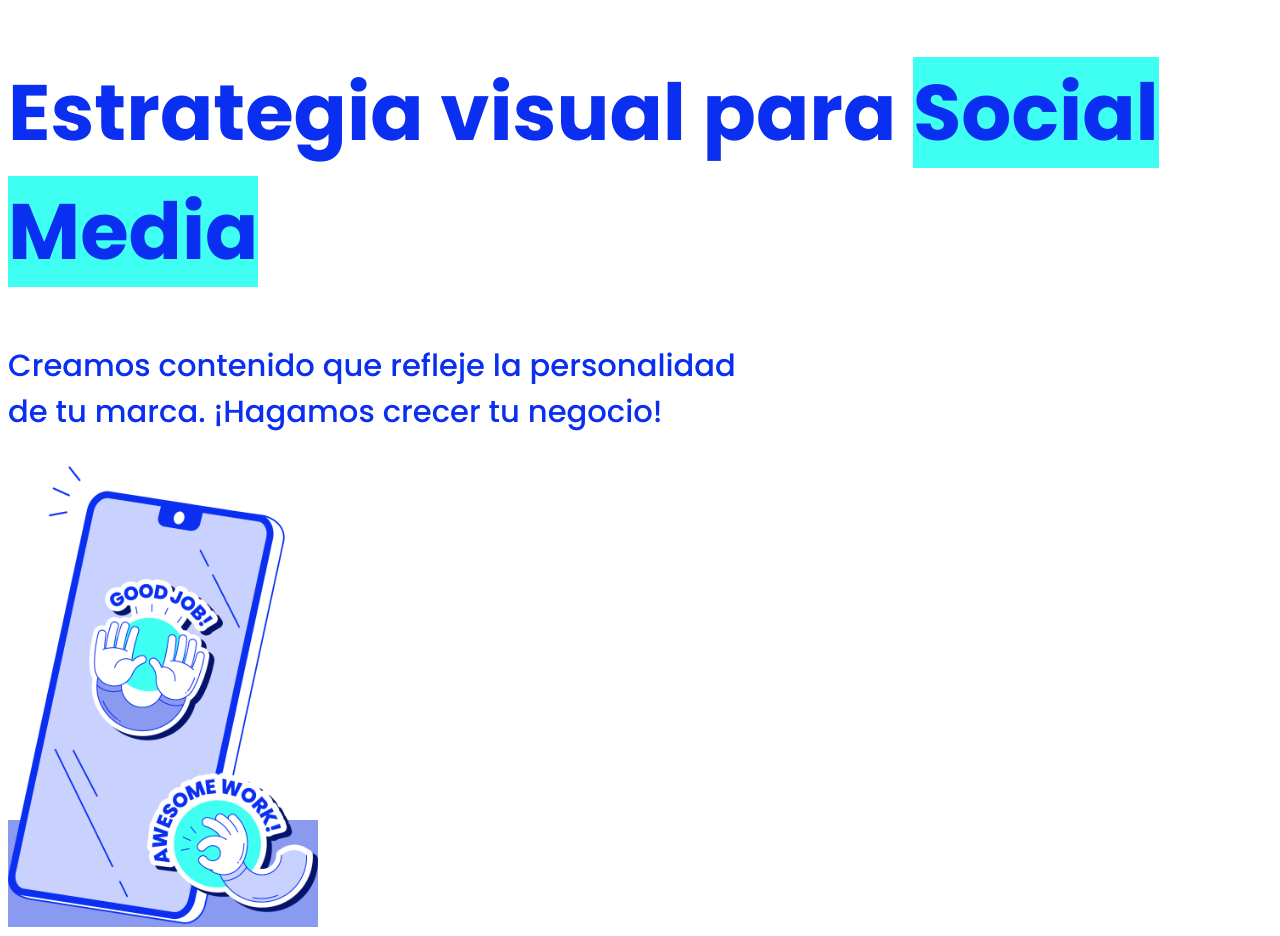
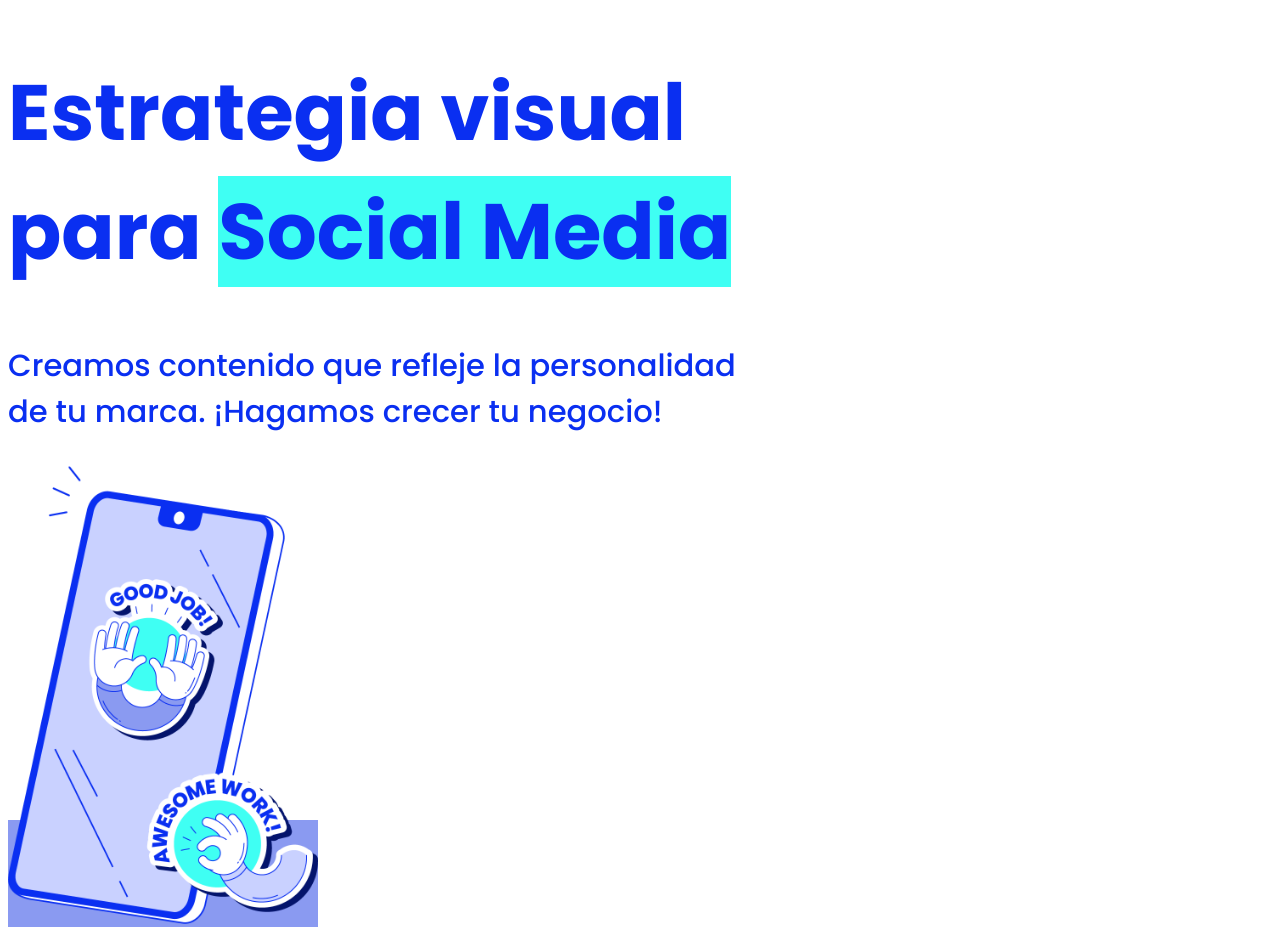
Before and after one commit to lukischneider08/Desafio2Ejercicio1html, a plain HTML site: page index.html in a window 1280 px wide. Drawn offline with Linux system fonts and the light colour scheme.

Commit message:
Update index.html

```diff
--- a/index.html
+++ b/index.html
@@ -9,12 +9,12 @@
 
   <body>
     <header>
-      <h1>Estrategia visual para <strong>Social Media</strong></h1>
+      <h1>Estrategia visual <br>para <strong>Social Media</strong><br/></h1>
     </header>
 
     <main>
       <p>
-        Creamos contenido que refleje la personalidad <br />de tu marca.
+        Creamos contenido que refleje la personalidad <br/>de tu marca.
         ¡Hagamos crecer tu negocio!
       </p>
 
```
